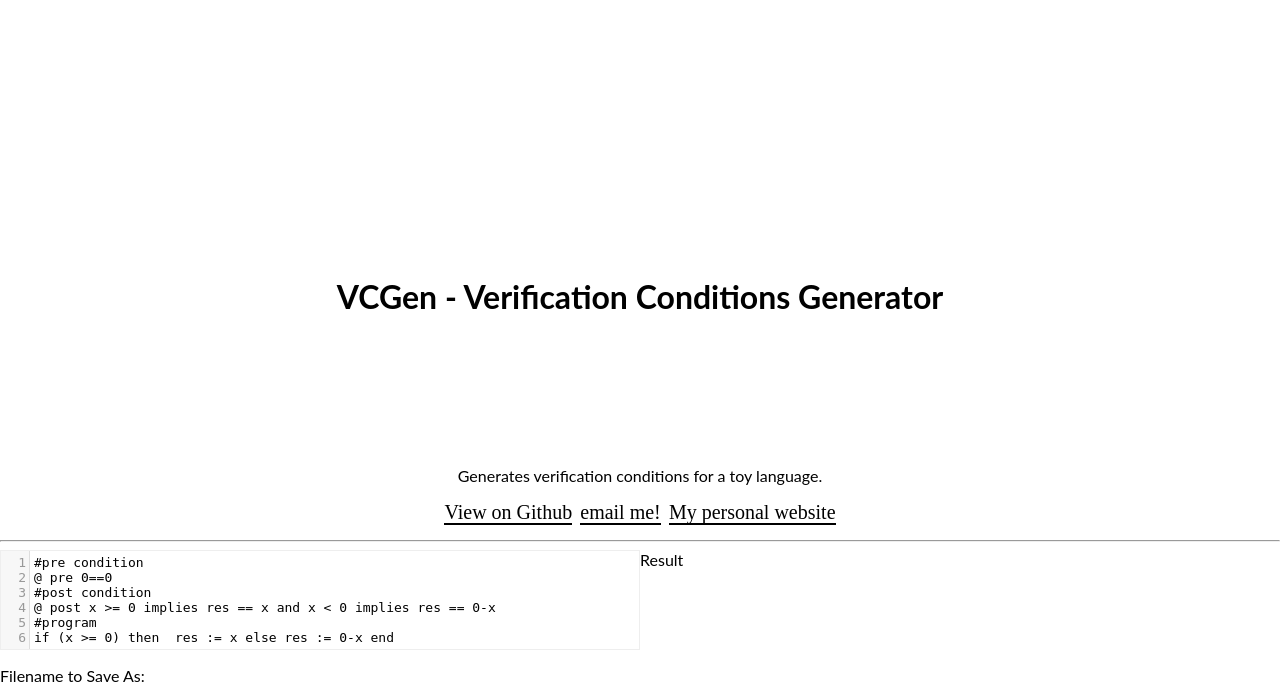
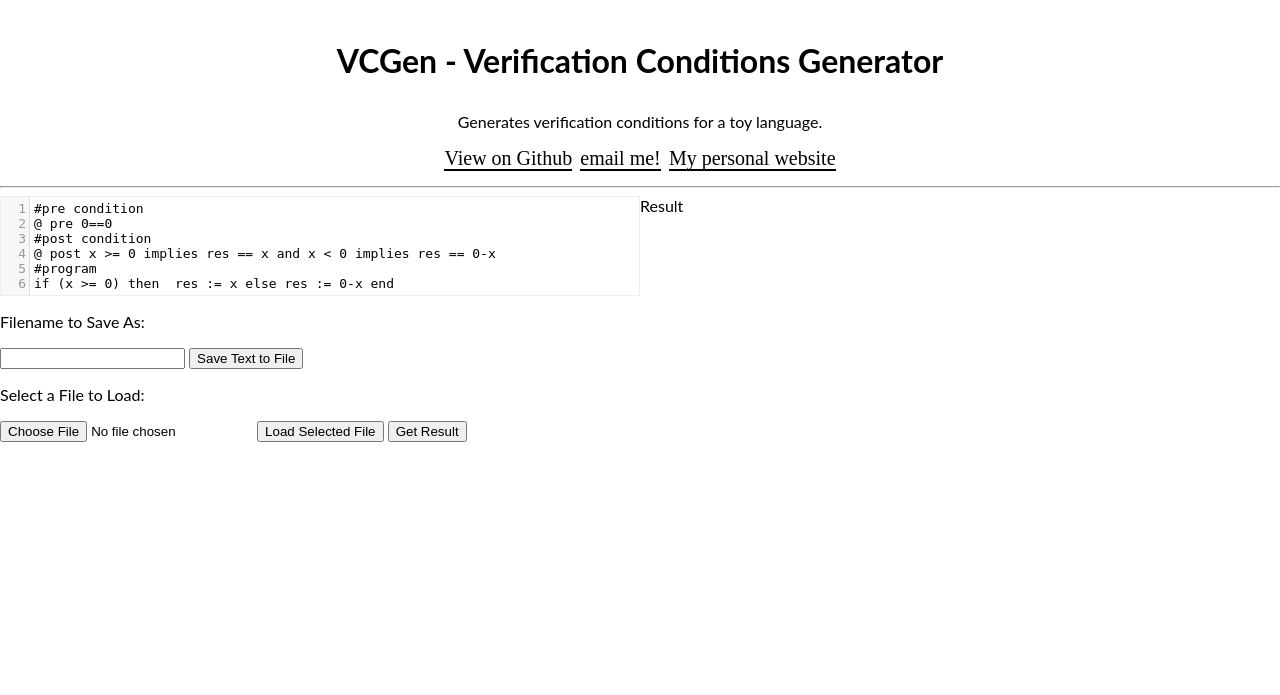
Before and after one commit to anaoaktree/vcgen, a Django app: page / in a window 1280 px wide. Shown: the top 695 px of the page. Run offline with Django 3.2, Linux system fonts and the light colour scheme; some libraries are stand-ins or nearby versions.

Commit message:
header style

```diff
--- a/textinterface/static/textinterface/css/style.css
+++ b/textinterface/static/textinterface/css/style.css
@@ -19,8 +19,8 @@ body {
 }
 
 #header h1{
-	padding-top: 20%;
-	padding-bottom: 10%;
+	padding-top: 20px;
+	padding-bottom: 10px;
 
 }
 
```
